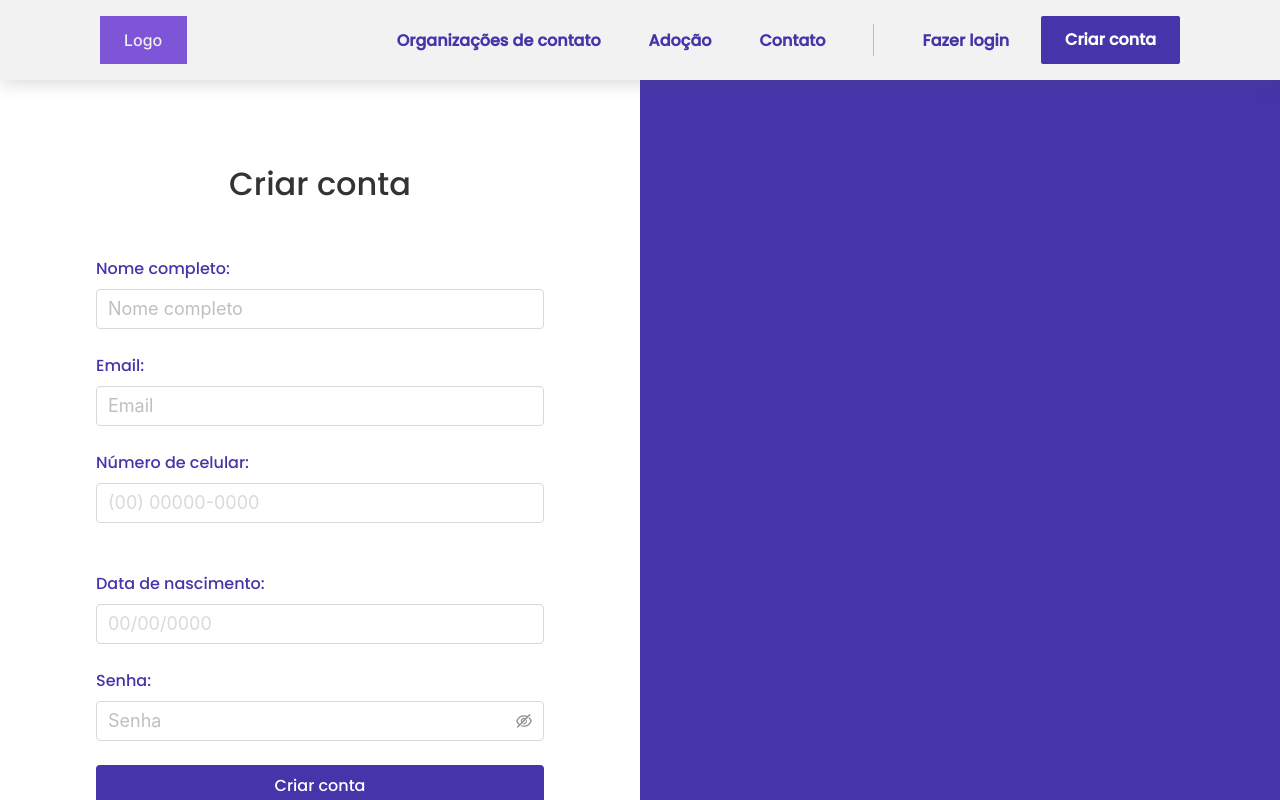
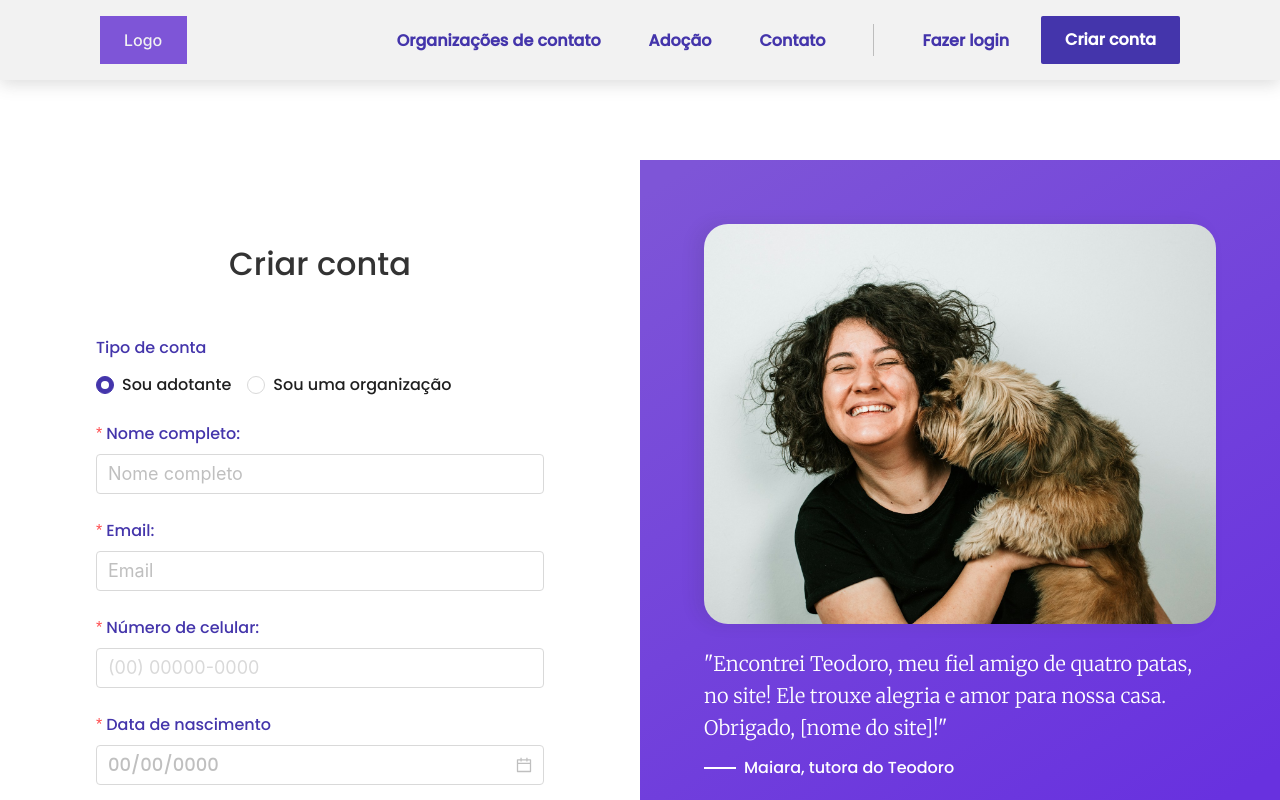
Before and after one commit to joyce-luiza/pets, a React (Create React App) app in the folder client/: page /register in a window 1280 px wide. Shown: the top 800 px of the page. Built offline with nearby package versions, Linux system fonts and the light colour scheme.

Commit message:
updating create account page

```diff
--- a/client/src/pages/CreateAccount/index.jsx
+++ b/client/src/pages/CreateAccount/index.jsx
@@ -1,60 +1,124 @@
 import React, { useState } from "react";
-import { Button, Form, Input } from "antd";
+import { Button, Form, Input, Carousel, Radio, message } from "antd";
 import styles from "./styles.module.css";
 import MaskedInput from "../../components/MaskedInput";
-import DatePicker from "../../components/DatePicker";
+import testimonialImage1 from "./images/image-1.jpg";
+import PasswordField from "../../components/PasswordField";
+import { axiosRequest } from "../../utils/axiosRequest";
+import BirthDateField from "../../components/BirthDateField";
 
 export default function CreateAccount() {
-    const [userProfile, setUserProfile] = useState({
-        nomeCompleto: "",
-        email: "",
-        numeroCelular: "",
-        dataNascimento: "",
-        senha: "",
+    const [accountType, setAccountType] = useState("adopter");
+    const [messageApi, contextHolder] = message.useMessage();
+    const [loading, setLoading] = useState(false);
+
+    const changeAccountType = (event) => {
+        setAccountType(event.target.value);
+    };
+
+    const successMessage = () => {
+        messageApi.open({
+            type: "success",
+            content: "Conta criada com sucesso!",
+            duration: 5,
+        });
+    };
+
+    const errorMessage = () => {
+        messageApi.open({
+            type: "error",
+            content: "Erro ao criar conta.",
+            duration: 5,
+        });
+    };
+
+    const handleSubmit = async ({
+        fullName,
+        birthDate,
+        password,
+        phoneNumber,
+        email,
+    }) => {
+        setLoading(true);
+        const firstName = fullName.split(" ")[0];
+        const lastName = fullName.slice(firstName.length).trim();
+        const body = {
+            firstName: firstName,
+            lastName: lastName,
+            birthDate: birthDate,
+            email: email,
+            password: password,
+            phoneNumber: phoneNumber,
+        };
+
+        const result = await axiosRequest({
+            method: "post",
+            path: "/adopter",
+            body,
         });
 
-    const handleChange = (event) => {
-        const { name, value } = event.target;
-        setUserProfile((prevProfile) => ({
-            ...prevProfile,
-            [name]: value,
-        }));
+        if (result) {
+            setLoading(false);
+            return successMessage();
+        } else {
+            setLoading(false);
+            return errorMessage();
+        }
     };
 
-    const handleSubmit = () => {
-        console.log({ ...userProfile });
-    };
-
-    const [passwordVisible, setPasswordVisible] = React.useState(false);
-
     return (
+        <>
+            {contextHolder}
             <div className={styles.container}>
                 <section className={styles.createAccount}>
                     <h2 className={styles.title}>Criar conta</h2>
+
+                    {accountType === "adopter" && (
                         <Form
                             layout="vertical"
                             style={{ width: "70%" }}
-                    initialValues={userProfile}
+                            initialValues={{
+                                fullName: "",
+                                email: "",
+                                phoneNumber: "",
+                                birthDate: "",
+                                password: "",
+                            }}
                             onFinish={handleSubmit}
                         >
+                            <Form.Item>
+                                <div className={styles.accountType}>
+                                    <h3>Tipo de conta</h3>
+                                    <Radio.Group
+                                        onChange={changeAccountType}
+                                        value={accountType}
+                                    >
+                                        <Radio value={"adopter"}>
+                                            Sou adotante
+                                        </Radio>
+                                        <Radio value={"organization"}>
+                                            Sou uma organização
+                                        </Radio>
+                                    </Radio.Group>
+                                </div>
+                            </Form.Item>
                             <Form.Item
+                                name={"fullName"}
                                 label="Nome completo:"
                                 rules={[
                                     {
                                         required: true,
-                                message: "Insira seu nome completo.",
+                                        message: "Insira o seu nome completo",
                                     },
                                 ]}
                             >
                                 <Input
-                            name={"nomeCompleto"}
                                     size="large"
                                     placeholder="Nome completo"
-                            value={userProfile.nomeCompleto}
-                            onChange={handleChange}
                                 ></Input>
                             </Form.Item>
                             <Form.Item
+                                name={"email"}
                                 label="Email:"
                                 rules={[
                                     {
@@ -67,66 +131,117 @@ export default function CreateAccount() {
                                         message: "Insira um endereço de email",
                                     },
                                 ]}
+                                validateTrigger="onBlur"
                             >
-                        <Input
-                            name={"email"}
-                            size="large"
-                            placeholder="Email"
-                            value={userProfile.email}
-                            onChange={handleChange}
-                        ></Input>
+                                <Input size="large" placeholder="Email"></Input>
                             </Form.Item>
-                    <Form.Item label="Número de celular:">
                             <MaskedInput
-                            name={"numeroCelular"}
-                            value={userProfile.numeroCelular}
-                            onChange={handleChange}
+                                name={"phoneNumber"}
+                                label="Número de celular:"
+                                rules={[
+                                    {
+                                        required: true,
+                                        message: "Insira um número de celular",
+                                    },
+                                ]}
                                 type="text"
                                 mask="(99) 99999-9999"
                                 placeholder="(00) 00000-0000"
                             ></MaskedInput>
-                    </Form.Item>
-                    <Form.Item label="Data de nascimento:">
-                        <DatePicker
-                            name="dataNascimento"
-                            selected={userProfile.dataNascimento}
-                            handleChange={handleChange}
-                        />
-                    </Form.Item>
-                    <Form.Item
-                        label="Senha:"
+                            {/* <DatePicker
+                                name={"birthDate"}
+                                label="Data de nascimento:"
                                 rules={[
                                     {
                                         required: true,
-                                message: "Insira uma senha.",
+                                        message:
+                                            "Insira a sua data de nascimento",
                                     },
                                 ]}
-                    >
-                        <Input.Password
-                            size="large"
-                            placeholder="Senha"
-                            visibilityToggle={{
-                                visible: passwordVisible,
-                                onVisibleChange: setPasswordVisible,
-                            }}
-                            name={"senha"}
-                            value={userProfile.senha}
-                            onChange={handleChange}
-                        />
-                    </Form.Item>
+                            /> */}
+                            <BirthDateField
+                                name={"birthDate"}
+                                label={"Data de nascimento"}
+                            ></BirthDateField>
+                            <PasswordField name={"password"}></PasswordField>
                             <Form.Item>
                                 <Button
                                     block
                                     size="large"
                                     type="primary"
                                     htmlType="submit"
+                                    loading={loading}
                                 >
                                     Criar conta
                                 </Button>
                             </Form.Item>
+                            <Form.Item>
+                                <Button type="link" style={{ width: "100%" }}>
+                                    Já possui conta? Faça login
+                                </Button>
+                            </Form.Item>
                         </Form>
+                    )}
+                    {accountType === "organization" && (
+                        <Form
+                            layout="vertical"
+                            style={{ width: "70%" }}
+                            initialValues={""}
+                        >
+                            <Form.Item>
+                                <div className={styles.accountType}>
+                                    <h3>Tipo de conta</h3>
+                                    <Radio.Group
+                                        onChange={changeAccountType}
+                                        value={accountType}
+                                    >
+                                        <Radio value={"adopter"}>
+                                            Sou adotante
+                                        </Radio>
+                                        <Radio value={"organization"}>
+                                            Sou uma organização
+                                        </Radio>
+                                    </Radio.Group>
+                                </div>
+                            </Form.Item>
+                            <h3>Confia que aqui vai ter um formulário</h3>
+                        </Form>
+                    )}
                 </section>
-            <section className={styles.banner}></section>
+                <div style={{ position: "fixed", right: "0" }}>
+                    <Carousel
+                        className={styles.carousel}
+                        // autoplay
+                    >
+                        <div className={styles.banner}>
+                            <div
+                                style={{
+                                    backgroundImage: `url(${testimonialImage1})`,
+                                }}
+                                className={styles.backgroundPhoto}
+                            ></div>
+                            <p className={styles.testimonialText}>
+                                "Encontrei Teodoro, meu fiel amigo de quatro
+                                patas, no site! Ele trouxe alegria e amor para
+                                nossa casa. Obrigado, [nome do site]!"
+                            </p>
+                            <div className={styles.testimonialAuthor}>
+                                <div></div>
+                                <p>Maiara, tutora do Teodoro</p>
                             </div>
+                        </div>
+                        <div className={styles.banner}>
+                            <h3>2</h3>
+                        </div>
+                        <div>
+                            <h3>3</h3>
+                        </div>
+                        <div>
+                            <h3>4</h3>
+                        </div>
+                    </Carousel>
+                </div>
+            </div>
+        </>
     );
 }
--- a/client/src/pages/CreateAccount/styles.module.css
+++ b/client/src/pages/CreateAccount/styles.module.css
@@ -1,7 +1,24 @@
+@import url("https://fonts.googleapis.com/css2?family=Merriweather:wght@300&display=swap");
+
 .container {
     height: 100%;
     display: grid;
     grid-template-columns: 1fr 1fr;
+    padding-top: 5em;
+}
+
+.accountType {
+    width: 100%;
+}
+
+.accountType > h3 {
+    font-family: Poppins;
+    color: #4435ab;
+    font-size: 1rem;
+    font-style: normal;
+    font-weight: 500;
+    line-height: 1.5rem;
+    margin-bottom: 12px;
 }
 
 .createAccount {
@@ -13,7 +30,56 @@
     padding: 5rem 0;
 }
 
+.carousel {
+    width: 50vw;
+    height: calc(100vh - 5em);
+    background: linear-gradient(148.44deg, #7e55d7 3.33%, #6831df 89.57%);
+    position: sticky;
+}
+
 .banner {
-    min-height: 100%;
-    background-color: var(--color01);
+    padding: 4em;
+    color: #fff;
 }
+
+.backgroundPhoto {
+    background-size: cover;
+    background-position: center;
+    height: 600px;
+    border-radius: 24px;
+    box-shadow: -8px 0px 16px 0px rgba(51, 51, 51, 0.1);
+}
+
+.testimonialText {
+    font-family: Merriweather;
+    font-weight: 300;
+    color: #fff;
+    font-size: 20px;
+    line-height: 32px;
+    text-align: left;
+    margin-top: 24px;
+    margin-bottom: 12px;
+}
+
+.testimonialAuthor {
+    display: flex;
+    align-items: center;
+    gap: 8px;
+}
+
+.testimonialAuthor > div {
+    width: 32px;
+    height: 2px;
+    background-color: #fff;
+}
+
+@media screen and (max-width: 1600px) {
+    .carousel {
+        position: fixed;
+        top: 0;
+        bottom: 0;
+    }
+    .backgroundPhoto {
+        height: 400px;
+    }
+}
```
Also changed, not shown: client/src/pages/CreateAccount/images/image-1.jpg (added). Lines whose indentation alone changed are shown as unchanged.
